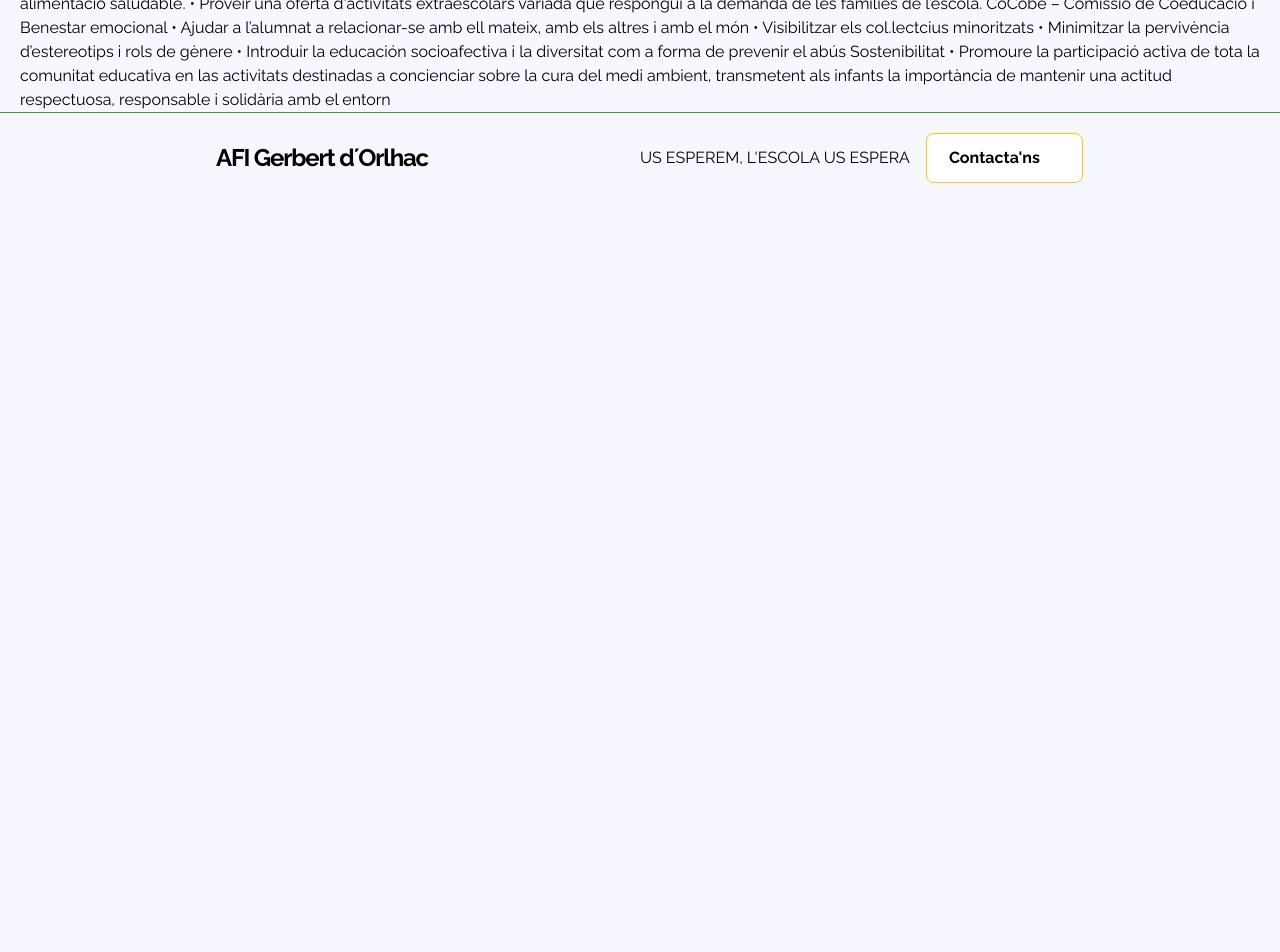
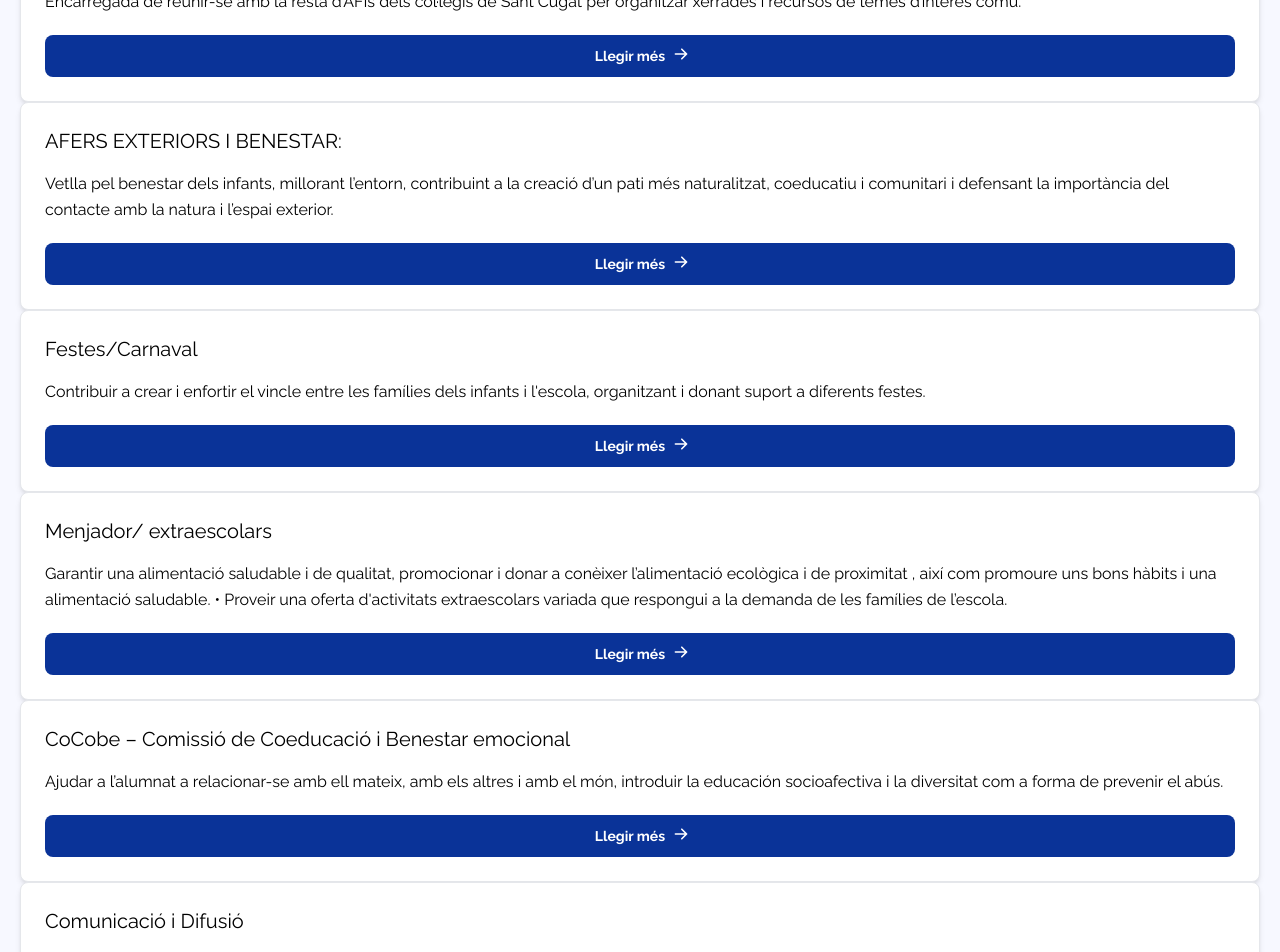
Before and after one commit to riimako/afi-blog, a Next.js app: page /comissions in a window 1280 px wide. Shown: the part 140-1092 px from the top of the page. Before the commit the page ends 800 px from the top, so only its background shows below. Built offline with nearby package versions, Linux system fonts and the light colour scheme.

Commit message:
add content

```diff
--- /dev/null
+++ b/src/app/_components/comission-card.tsx
@@ -0,0 +1,34 @@
+import { Button, Card } from "flowbite-react";
+
+type Props = {
+  title: string;
+  excerpt: string;
+  slug: string;
+};
+
+export function ComissionCard({ title, excerpt, slug }: Readonly<Props>) {
+  return (
+    /*
+    <div className="border-2 border-green rounded-xl p-2"> */
+
+    <Card href={`/comissions/${slug}`} className="hover:bg-white">
+      <h3 className="text-xl leading-snug">{title}</h3>
+      <p className="text-md leading-relaxed mb-1">{excerpt}</p>
+      <Button color="blue" className="font-bold">
+        Llegir més
+        <svg
+          className="-mr-1 ml-2 h-4 w-4"
+          fill="white"
+          viewBox="0 0 20 20"
+          xmlns="http://www.w3.org/2000/svg"
+        >
+          <path
+            fillRule="evenodd"
+            d="M10.293 3.293a1 1 0 011.414 0l6 6a1 1 0 010 1.414l-6 6a1 1 0 01-1.414-1.414L14.586 11H3a1 1 0 110-2h11.586l-4.293-4.293a1 1 0 010-1.414z"
+            clipRule="evenodd"
+          />
+        </svg>
+      </Button>
+    </Card>
+  );
+}
--- a/src/app/_components/twitter.tsx
+++ b/src/app/_components/twitter.tsx
@@ -25,8 +25,6 @@ const Twitter = () => {
         <TweetPage id={"1786484602380415329"} />
         <TweetPage id={"1785221776303079712"} />
         <TweetPage id={"1785072111461011967"} />
-        {/*
-        <TweetPage id={"1768612496481366120"} /> */}
       </Suspense>
     </div>
   );
--- a/src/app/actes/page.tsx
+++ b/src/app/actes/page.tsx
@@ -1,3 +1,59 @@
 export default function Page() {
-  return <h1>Hello, Dashboard Page!</h1>;
+  return (
+    <div>
+      <h3>2023-2024</h3>
+      <iframe
+        allow="autoplay"
+        height="480"
+        src="https://drive.google.com/file/d/1-7GOVrgZszosh1jDyKSdGo_2ohLZGb62/preview"
+        width="640"
+      ></iframe>
+      <iframe
+        src="https://drive.google.com/file/d/1buiS4OrSIpZAywC8lPso2M3agEQ__GQg/preview"
+        width="640"
+        height="480"
+        allow="autoplay"
+      ></iframe>
+      <h3>2022-2023</h3>
+      <iframe
+        src="https://drive.google.com/file/d/1Oa-d6v3UFWpvPrOX44DDQZj2X9hdfqgB/preview"
+        width="640"
+        height="480"
+        allow="autoplay"
+      ></iframe>
+      <iframe
+        src="https://drive.google.com/file/d/1ynqgnqjaWtaXIm_E9u4QBYutB9EF6Cuc/preview"
+        width="640"
+        height="480"
+        allow="autoplay"
+      ></iframe>
+      <h3>2021-2022</h3>
+      <iframe
+        src="https://drive.google.com/file/d/1wn3_NKURByEFl4mjijxhI3caAGFw3yPv/preview"
+        width="640"
+        height="480"
+        allow="autoplay"
+      ></iframe>
+      <iframe
+        src="https://drive.google.com/file/d/1NazabDvm10puMkut7Yji2EEIMUnxSV3o/preview"
+        width="640"
+        height="480"
+        allow="autoplay"
+      ></iframe>
+      <h3>2020-2021</h3>
+      <iframe
+        src="https://drive.google.com/file/d/19xZ5VIo21VedVI9Nbk0gB23PeetsfZuq/preview"
+        width="640"
+        height="480"
+        allow="autoplay"
+      ></iframe>
+      <br />
+      <iframe
+        src="https://drive.google.com/file/d/1SfTLtiAm2-SnBFljmVRbCPmyXORBv2Rl/preview"
+        width="640"
+        height="480"
+        allow="autoplay"
+      ></iframe>
+    </div>
+  );
 }
--- a/src/app/comissions/page.tsx
+++ b/src/app/comissions/page.tsx
@@ -1,23 +1,52 @@
+import { ComissionCard } from "../_components/comission-card";
+
 export default function Page() {
   return (
     <div>
-
-AFES en xarxa:
-• Donar suport, eines i formació a les famílies de l'escola en temes d’interès per l'educació dels seus infants
-Affairs Exteriors:
-Comunicació i Difusió
-Festes/Carnaval:
-• Contribuir a crear i enfortir el vincle entre les famílies dels infants i l'escola, organitzant i donant suport a diferents festes.
-Menjador/ extraescolars
-•	Garantir una alimentació saludable i de qualitat, promocionar i donar a conèixer l’alimentació ecològica i de proximitat , així com promoure uns bons hàbits i una alimentació saludable.
-•	Proveir una oferta d'activitats extraescolars variada que respongui a la demanda de les famílies de l’escola.
-CoCobe – Comissió de Coeducació i Benestar emocional
-•	Ajudar a l’alumnat a relacionar-se amb ell mateix, amb els altres i amb el món
-•	Visibilitzar els col.lectcius minoritzats
-•	Minimitzar la pervivència d’estereotips i rols de gènere
-•	Introduir la educación socioafectiva i la diversitat com a forma de prevenir el abús
-Sostenibilitat
-•	Promoure la participació activa de tota la comunitat educativa en las activitats destinadas a concienciar sobre la cura del medi ambient, transmetent als infants la importància de mantenir una actitud respectuosa, responsable i solidària amb el entorn
+      <ComissionCard
+        slug="afes-en-xarxa"
+        title="AFES en xarxa"
+        excerpt="Encarregada de reunir-se amb la resta d’AFIs dels col·legis de Sant Cugat per organitzar xerrades i recursos de temes d’interès comú. "
+      />
+      <ComissionCard
+        slug="affairs-exteriors"
+        title="AFERS EXTERIORS I BENESTAR: "
+        excerpt="Vetlla pel benestar dels infants, millorant l’entorn, contribuint a la creació d’un pati més naturalitzat, coeducatiu i comunitari i defensant la importància del contacte amb la natura i l’espai exterior."
+      />
+      <ComissionCard
+        slug="festes"
+        title="Festes/Carnaval"
+        excerpt="Contribuir a crear i enfortir el vincle entre les famílies dels infants i l'escola, organitzant i donant suport a diferents festes."
+      />
+      <ComissionCard
+        slug="menjador"
+        title="Menjador/ extraescolars"
+        excerpt="Garantir una alimentació saludable i de qualitat, promocionar i donar a conèixer l’alimentació ecològica i de proximitat , així com promoure uns bons hàbits i una alimentació saludable.
+•	Proveir una oferta d'activitats extraescolars variada que respongui a la demanda de les famílies de l’escola."
+      />
+      <ComissionCard
+        title="CoCobe – Comissió de Coeducació i
+        Benestar emocional"
+        excerpt=" Ajudar a l’alumnat a relacionar-se amb ell mateix, amb els altres i amb el món, introduir la educación socioafectiva i la diversitat com a forma de prevenir el abús."
+        slug="cocobe"
+      />
+      <ComissionCard
+        slug="comunicacio"
+        title="Comunicació i Difusió"
+        excerpt="Encarregada de les XXSS de l’AFI i de nutrir el blog d’informació
+        "
+      />
+      <ComissionCard
+        slug="extraordinaris"
+        title="Comissió infants extraordinaris"
+        excerpt="Representa aquelles famílies amb infants amb neurodivergències per treballar en la inclusió.        "
+      />
+      <ComissionCard
+        slug="sostenibilitat"
+        title="Comissió de sostenibilitat"
+        excerpt="Concienciar sobre la cura del medi ambient, transmetent als infants la importància de mantenir una actitud respectuosa, responsable i solidària amb el entorn.treballar en els camins escolars.
+        "
+      />
     </div>
   );
 }
--- a/src/app/page.tsx
+++ b/src/app/page.tsx
@@ -45,7 +45,7 @@ export default function Index() {
             i en què estem treballant actualment:
           </p>
           <Link href="/que-es-lafi">
-            <Button color="yellow" className="">
+            <Button color="yellow" size="xl" className="">
               Obtén més informació aquí
               <svg
                 className="-mr-1 ml-2 h-4 w-4"
```
